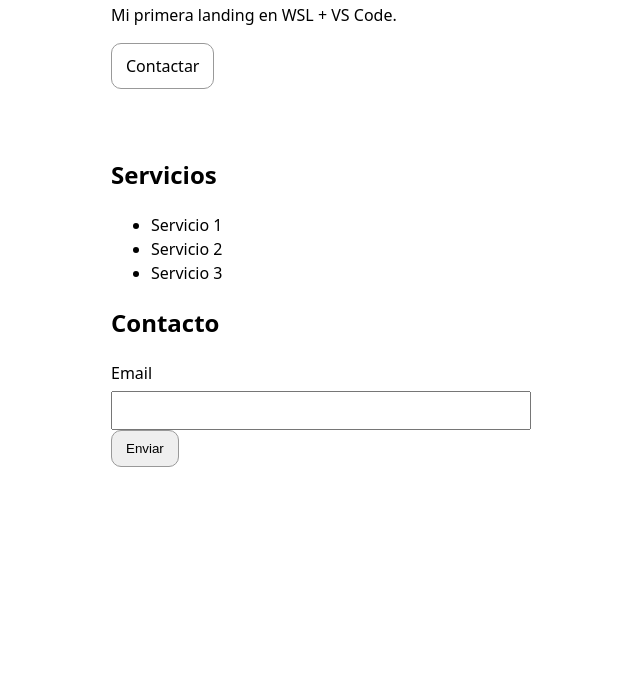
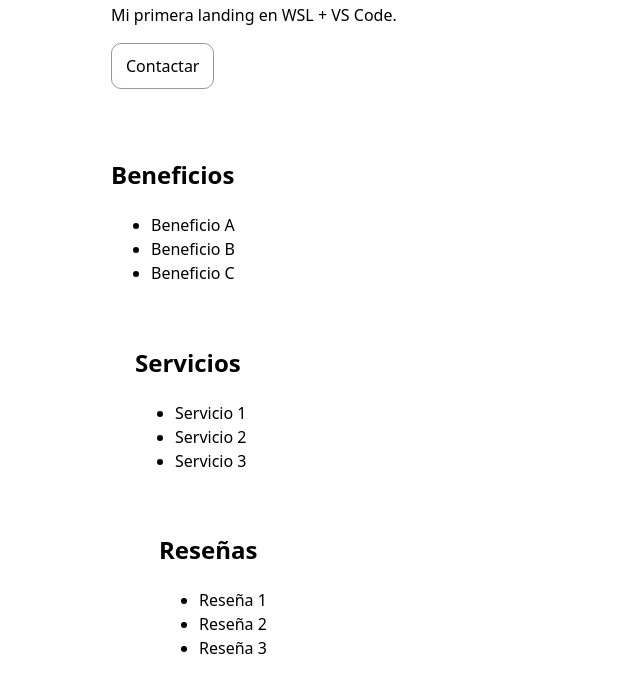
Before and after one commit to blackoutbusiness-hub/landing-v1, a plain HTML site: page index.html in a window 1280 px wide. Shown: the part 112-789 px from the top of the page, without its empty margins (103-743 px from the left). Drawn offline with Linux system fonts and the light colour scheme.

Commit message:
Landing v1: secciones base

```diff
--- a/index.html
+++ b/index.html
@@ -12,7 +12,13 @@
     <p>Mi primera landing en WSL + VS Code.</p>
     <a class="btn" href="#contacto">Contactar</a>
   </header>
-
+  <main class="container">
+    <h2>Beneficios</h2>
+    <ul>
+      <li>Beneficio A</li>
+      <li>Beneficio B</li>
+      <li>Beneficio C</li>
+    </ul>
   <main class="container">
     <h2>Servicios</h2>
     <ul>
@@ -20,7 +26,13 @@
       <li>Servicio 2</li>
       <li>Servicio 3</li>
     </ul>
-
+<main class="container">
+    <h2>Reseñas</h2>
+    <ul>
+      <li>Reseña 1</li>
+      <li>Reseña 2</li>
+      <li>Reseña 3</li>
+    </ul>
     <h2 id="contacto">Contacto</h2>
     <form>
       <label>
```
